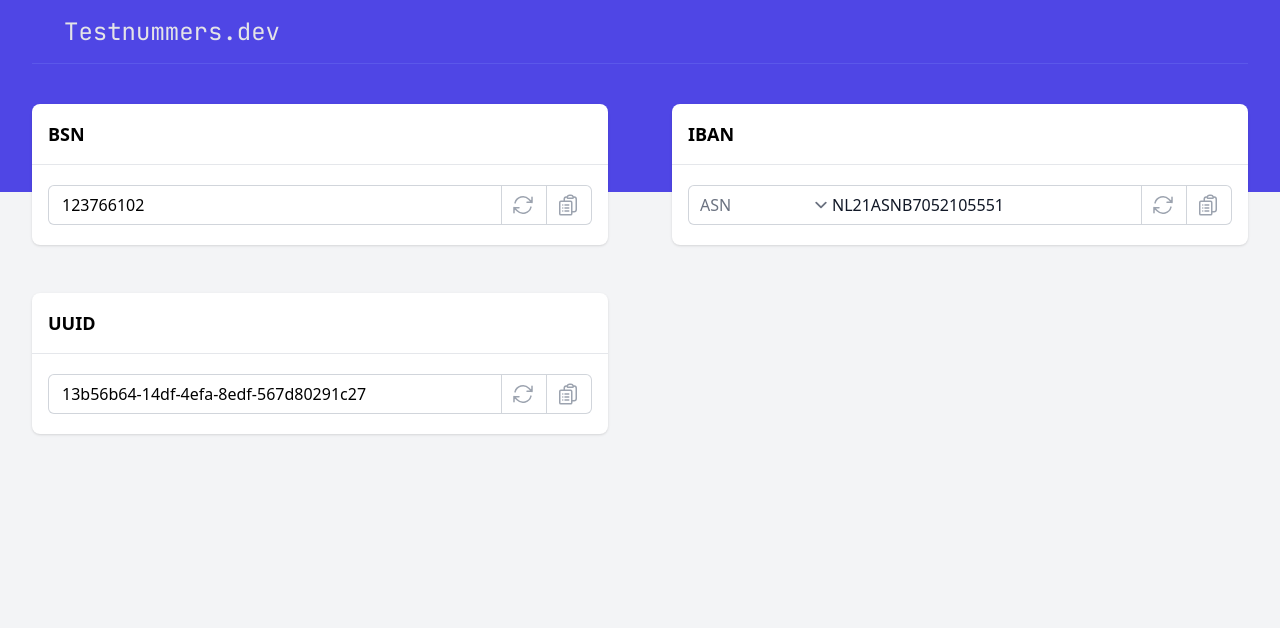
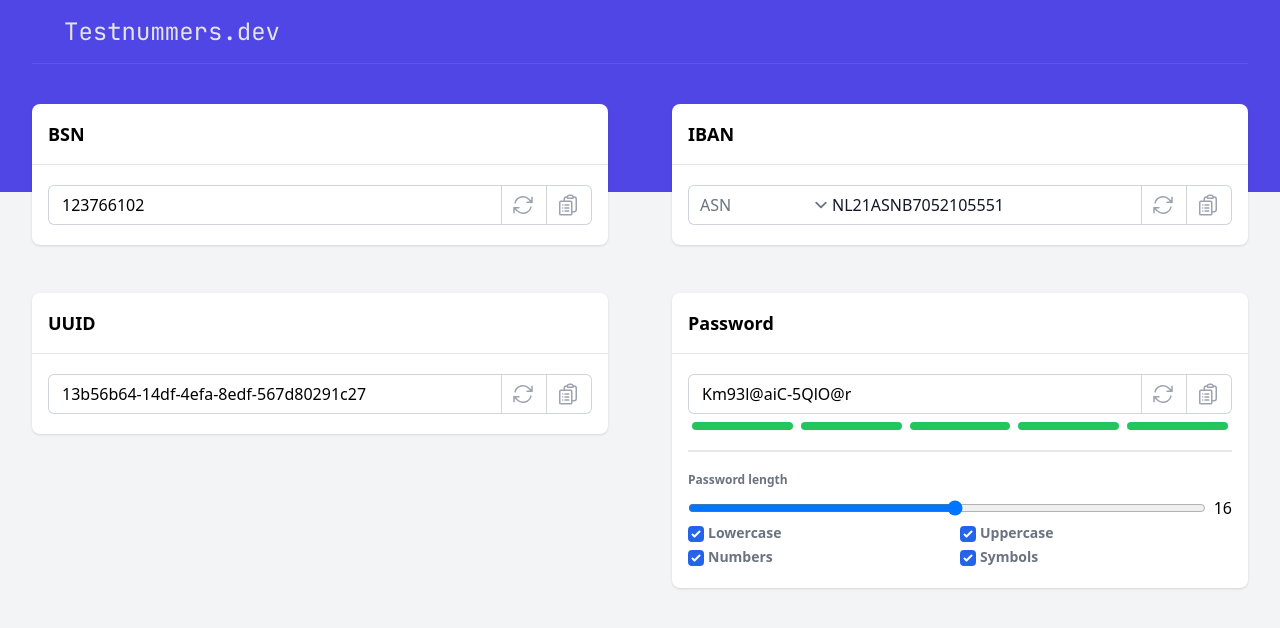
Before and after one commit to BramVanBerkel/testnummers, a Vue app: page / in a window 1280 px wide. Shown: the top 628 px of the page. Built offline with nearby package versions, Linux system fonts and the light colour scheme.

Commit message:
add password generator

```diff
--- a/src/App.vue
+++ b/src/App.vue
@@ -2,6 +2,7 @@
 import BSN from "./components/BSN.vue";
 import IBAN from "./components/IBAN.vue";
 import UUID from "./components/UUID.vue";
+import Password from "./components/Password.vue";
 </script>
 
 <template>
@@ -49,5 +50,15 @@ import UUID from "./components/UUID.vue";
         </div>
       </div>
     </div>
+    <div class="px-4 pb-12 lg:px-8">
+      <div class="bg-white rounded-lg shadow">
+        <h1 class="border-b border-gray-200 text-lg font-bold px-4 py-4">Password</h1>
+        <div class="px-4 py-5">
+          <div class="flex flex-col">
+            <Password />
+          </div>
+        </div>
+      </div>
+    </div>
   </main>
 </template>
--- a/src/components/BSN.vue
+++ b/src/components/BSN.vue
@@ -36,7 +36,6 @@ onMounted(() => generate())
   <div class="relative flex flex-grow items-stretch cursor-progress focus-within:z-10">
     <input readonly @focus="select" type="text" name="BSN" id="BSN" :value="BSN"
            class="block w-full rounded-none rounded-l-md border-0 pl-3.5 ring-1 ring-inset ring-gray-300 focus:ring-2 focus:ring-inset focus:ring-indigo-600">
-  </div>
     <button type="button" @click="generate"
             class="relative -ml-px inline-flex items-center gap-x-1.5 px-3 py-2 text-sm font-semibold text-gray-900 ring-1 ring-inset ring-gray-300 hover:bg-gray-50">
       <GenerateIcon class="-ml-0.5 w-6 h-6 text-gray-400"></GenerateIcon>
@@ -47,4 +46,5 @@ onMounted(() => generate())
       <CopyIcon :class="{hidden: success}" class="-ml-0.5 w-6 h-6 text-gray-400"></CopyIcon>
       <CopiedIcon :class="{hidden: !success}" class="-ml-0.5 w-6 h-6 text-green-600"></CopiedIcon>
     </button>
+  </div>
 </template>
--- a/src/components/IBAN.vue
+++ b/src/components/IBAN.vue
@@ -43,7 +43,6 @@ onMounted(() => generate())
     </div>
     <input readonly type="text" name="IBAN" id="IBAN" :value="IBAN" @focus="select"
            class="block w-full h-full rounded-l-md border-0 py-1.5 pl-32 sm:pl-36 pr-0 text-gray-900 text-sm sm:text-base ring-1 ring-inset ring-gray-300 focus:ring-2 focus:ring-inset focus:ring-indigo-600"/>
-  </div>
     <button type="button" @click="generate"
             class="relative -ml-px inline-flex items-center px-2 sm:px-3 py-2 font-semibold text-gray-900 ring-1 ring-inset ring-gray-300 hover:bg-gray-50">
       <GenerateIcon class="-ml-0.5 w-5 h-5 sm:w-6 sm:h-6 text-gray-400"></GenerateIcon>
@@ -54,4 +53,5 @@ onMounted(() => generate())
       <CopyIcon :class="{hidden: success}" class="-ml-0.5 w-5 h-5 sm:w-6 sm:h-6 text-gray-400"></CopyIcon>
       <CopiedIcon :class="{hidden: !success}" class="-ml-0.5 w-5 h-5 sm:w-6 sm:h-6 text-green-600"></CopiedIcon>
     </button>
+  </div>
 </template>
--- /dev/null
+++ b/src/components/Password.vue
@@ -0,0 +1,118 @@
+<script setup lang="ts">
+import {computed, onMounted, ref, watch} from "vue";
+import {copyToClipboard} from "../helpers/copy.ts";
+import GenerateIcon from "./icons/GenerateIcon.vue";
+import CopyIcon from "./icons/CopyIcon.vue";
+import CopiedIcon from "./icons/CopiedIcon.vue";
+import {generatePassword} from "../generators/PasswordGenerator.ts";
+
+let password = ref<string>();
+let passwordScore: 0 | 1 | 2 | 3 | 4 | 5;
+
+let length = ref<number>(16);
+let lowercase = ref<boolean>(true);
+let uppercase = ref<boolean>(true);
+let numbers = ref<boolean>(true);
+let symbols = ref<boolean>(true);
+
+let success = ref<boolean>(false);
+
+watch([length, lowercase, uppercase, numbers, symbols], generate)
+
+function generate() {
+  password.value = generatePassword(length.value, lowercase.value, uppercase.value, numbers.value, symbols.value);
+
+  if(password.value?.length === 0) {
+    passwordScore = 0;
+  } else if (length.value < 4) {
+    passwordScore = 1;
+  } else if (length.value <= 7) {
+    passwordScore = 2;
+  } else if (length.value <= 11) {
+    passwordScore = 3;
+  } else if (length.value <= 15) {
+    passwordScore = 4;
+  } else {
+    passwordScore = 5;
+  }
+}
+
+async function copy(value: string) {
+  await copyToClipboard(value);
+
+  success.value = true;
+
+  setTimeout(() => {
+    success.value = false;
+  }, 2000)
+}
+
+function select(event: FocusEvent) {
+  const target = event.target as HTMLInputElement;
+
+  target.select();
+}
+
+onMounted(() => generate())
+</script>
+
+<template>
+  <div class="relative flex flex-grow items-stretch cursor-progress focus-within:z-10">
+    <input readonly @focus="select" type="text" name="BSN" id="BSN" :value="password"
+           class="block w-full rounded-none rounded-l-md border-0 pl-3.5 ring-1 ring-inset ring-gray-300 focus:ring-2 focus:ring-inset focus:ring-indigo-600">
+    <button type="button" @click="generate"
+            class="relative -ml-px inline-flex items-center gap-x-1.5 px-3 py-2 text-sm font-semibold text-gray-900 ring-1 ring-inset ring-gray-300 hover:bg-gray-50">
+      <GenerateIcon class="-ml-0.5 w-6 h-6 text-gray-400"></GenerateIcon>
+    </button>
+    <button type="button" @click="(password) ? copy(password) : null"
+            :class="[(success) ? ['text-green-600', 'bg-green-300', 'hover:bg-green-400'] : null]"
+            class="relative -ml-px inline-flex items-center gap-x-1.5 rounded-r-md px-3 py-2 text-sm font-semibold text-gray-900 ring-1 ring-inset ring-gray-300 cursor-copy hover:bg-gray-50">
+      <CopyIcon :class="{hidden: success}" class="-ml-0.5 w-6 h-6 text-gray-400"></CopyIcon>
+      <CopiedIcon :class="{hidden: !success}" class="-ml-0.5 w-6 h-6 text-green-600"></CopiedIcon>
+    </button>
+  </div>
+  <div class="flex mt-2">
+    <template v-for="i in 5">
+      <div class="w-1/5 px-1">
+        <div
+            :class="i-1<passwordScore?(passwordScore<=2?'bg-red-400':(passwordScore<=4?'bg-yellow-400':'bg-green-500')):'bg-gray-200'"
+            class="h-2 rounded-xl transition-colors"></div>
+      </div>
+    </template>
+  </div>
+
+  <hr class="my-5 border border-gray-200">
+
+  <label class="block text-xs font-semibold text-gray-500 mb-2">Password length</label>
+
+  <div class="flex items-stretch gap-2 max-w-2xl">
+    <input class="w-full" type="range" min="1" max="30" step="1" v-model="length">
+    <div v-text="length"></div>
+  </div>
+
+
+  <div class="grid grid-cols-2 max-w-2xl">
+    <label for="lowercase">
+      <input type="checkbox" class="h-4 w-4 mr-1 rounded border-gray-300" id="lowercase" v-model="lowercase">
+      <span class="text-sm font-semibold text-gray-500">Lowercase</span>
+    </label>
+
+    <label for="uppercase">
+      <input type="checkbox" class="h-4 w-4 mr-1 rounded border-gray-300" id="uppercase" v-model="uppercase">
+      <span class="text-sm font-semibold text-gray-500">Uppercase</span>
+    </label>
+
+
+    <label for="numbers">
+      <input type="checkbox" class="h-4 w-4 mr-1 rounded border-gray-300" id="numbers" v-model="numbers">
+      <span class="text-sm font-semibold text-gray-500">Numbers</span>
+    </label>
+
+    <label for="symbols">
+      <input type="checkbox" class="h-4 w-4 mr-1 rounded border-gray-300" id="symbols" v-model="symbols">
+      <span class="text-sm font-semibold text-gray-500">Symbols</span>
+    </label>
+  </div>
+
+
+</template>
--- a/src/components/UUID.vue
+++ b/src/components/UUID.vue
@@ -36,7 +36,6 @@ onMounted(() => generate())
   <div class="relative flex flex-grow items-stretch cursor-progress focus-within:z-10">
     <input readonly @focus="select" type="text" name="BSN" id="BSN" :value="UUID"
            class="block w-full rounded-none rounded-l-md border-0 pl-3.5 ring-1 ring-inset ring-gray-300 focus:ring-2 focus:ring-inset focus:ring-indigo-600">
-  </div>
     <button type="button" @click="generate"
             class="relative -ml-px inline-flex items-center gap-x-1.5 px-3 py-2 text-sm font-semibold text-gray-900 ring-1 ring-inset ring-gray-300 hover:bg-gray-50">
       <GenerateIcon class="-ml-0.5 w-6 h-6 text-gray-400"></GenerateIcon>
@@ -47,4 +46,5 @@ onMounted(() => generate())
       <CopyIcon :class="{hidden: success}" class="-ml-0.5 w-6 h-6 text-gray-400"></CopyIcon>
       <CopiedIcon :class="{hidden: !success}" class="-ml-0.5 w-6 h-6 text-green-600"></CopiedIcon>
     </button>
+  </div>
 </template>
--- /dev/null
+++ b/src/generators/PasswordGenerator.ts
@@ -0,0 +1,26 @@
+enum CharacterSet {
+    UppercaseLetters = 'ABCDEFGHIJKLMNOPQRSTUVWXYZ',
+    LowercaseLetters = 'abcdefghijklmnopqrstuvwxyz',
+    Numbers = '0123456789',
+    Symbols = '!@.-_*'
+}
+
+export function generatePassword(length: number, lowercase: boolean, uppercase: boolean, numbers: boolean, symbols: boolean): string {
+    let characters = '';
+    if (lowercase) characters += CharacterSet.LowercaseLetters;
+    if (uppercase) characters += CharacterSet.UppercaseLetters;
+    if (numbers) characters += CharacterSet.Numbers;
+    if (symbols) characters += CharacterSet.Symbols;
+
+    if (!characters) {
+        return '';
+    }
+
+    let password = '';
+    for (let i = 0; i < length; i++) {
+        const randomIndex = Math.floor(Math.random() * characters.length);
+        password += characters[randomIndex];
+    }
+
+    return password;
+}
```
Lines whose indentation alone changed are shown as unchanged.
